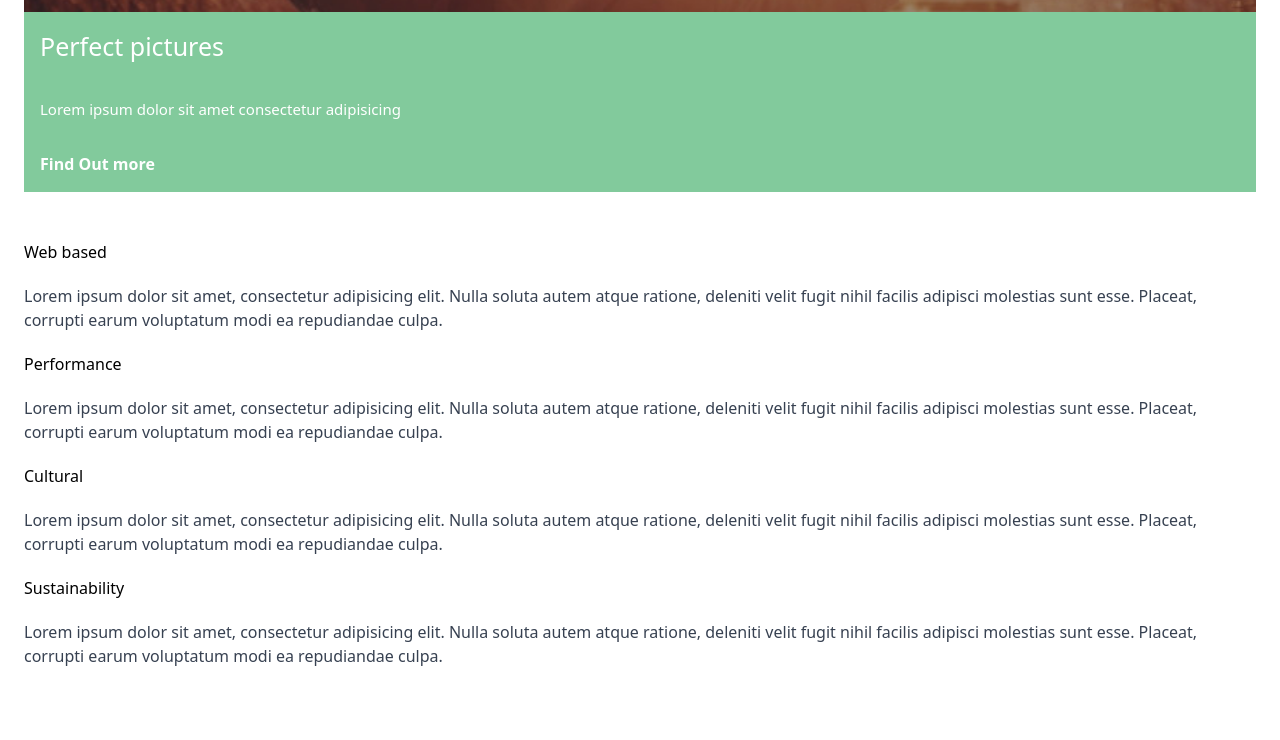
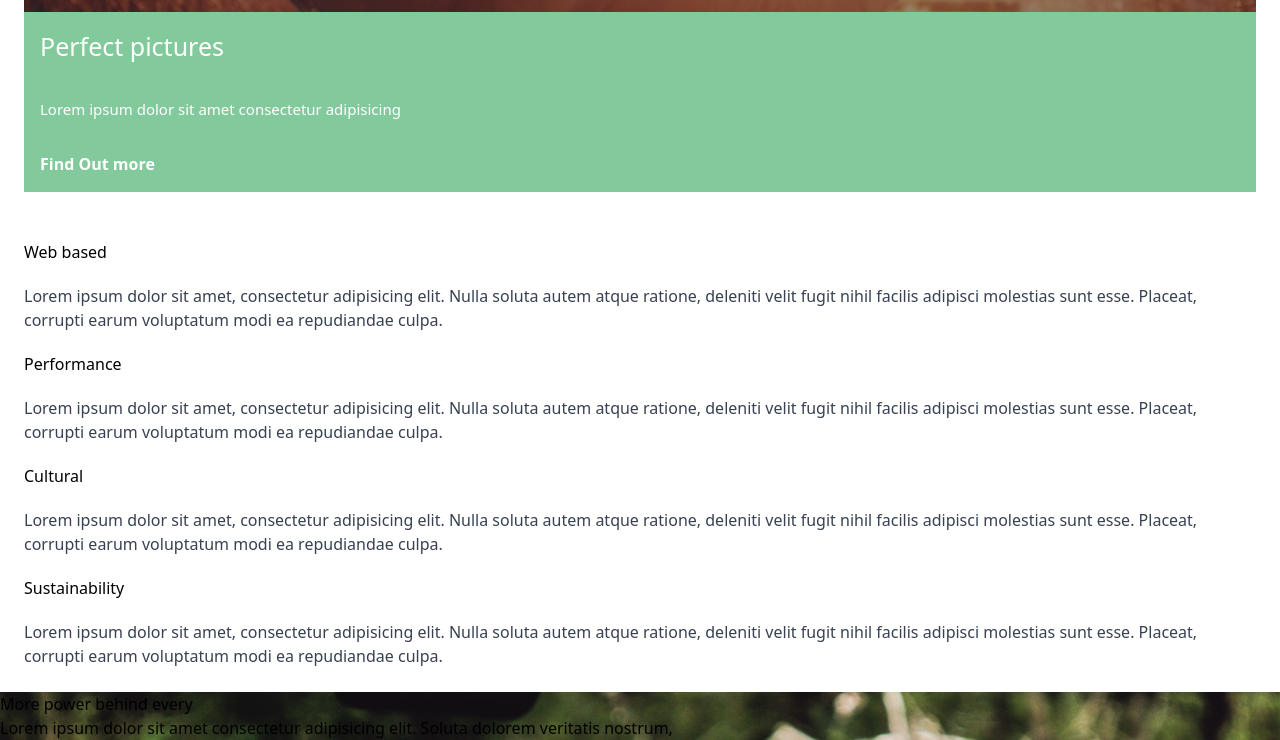
Before and after one commit to aliii390/TP-tailwindTake, a website: page index.html in a window 1280 px wide. Shown: the part 1966-2706 px from the top of the page. Before the commit the page ends 2658 px from the top, so only its background shows below. Drawn offline with Linux system fonts and the light colour scheme.

Commit message:
ADD: fin de la journée

```diff
--- a/index.html
+++ b/index.html
@@ -134,12 +134,17 @@
 
       <!-- fin de code -->
 
-
       <!-- 5éme section -->
 
+      <section class="bg-bg-full">
+        <h2>More power behind every</h2>
+        <p>
+          Lorem ipsum dolor sit amet consectetur adipisicing elit. Soluta
+          dolorem veritatis nostrum,
+        </p>
+      </section>
+
       <!-- fin de code -->
-
-
     </main>
   </body>
 </html>
```
Also changed, not shown: css/output.css.
